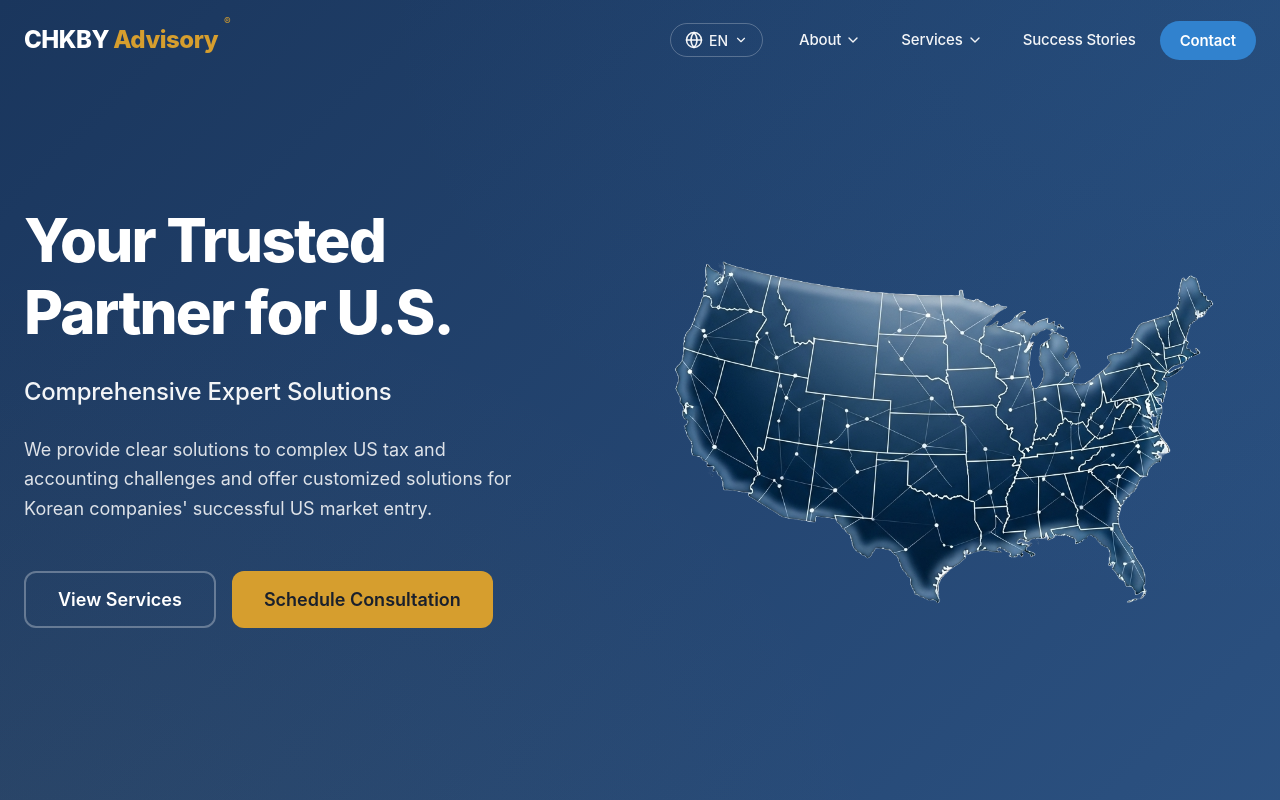
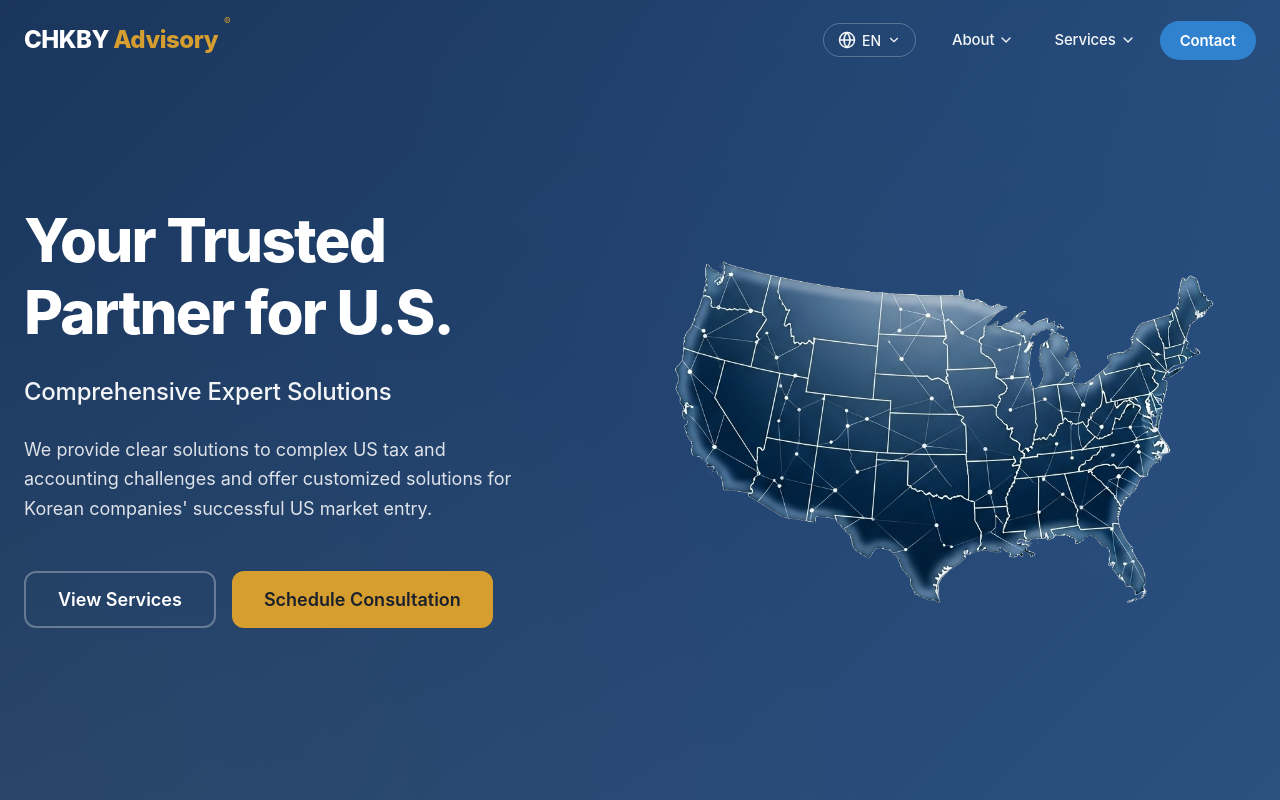
Before and after one commit to JunLee8108/cpa-association-website, a React (Vite) app: page / in a window 1280 px wide. Shown: the top 800 px of the page. Built offline with nearby package versions, Linux system fonts and the light colour scheme; a web font is replaced by a local one.

Commit message:
external link added

```diff
--- a/src/components/layout/Navbar/Navbar.css
+++ b/src/components/layout/Navbar/Navbar.css
@@ -156,7 +156,7 @@
   top: calc(100% + 10px);
   left: 50%;
   transform: translateX(-50%);
-  min-width: 200px;
+  min-width: 170px;
   background: white;
   border-radius: 12px;
   box-shadow: 0 10px 40px rgba(0, 0, 0, 0.12);
--- a/src/components/layout/Navbar/Navbar.jsx
+++ b/src/components/layout/Navbar/Navbar.jsx
@@ -106,18 +106,24 @@ const Navbar = () => {
       path: "/services",
       dropdown: [
         {
-          label: t("nav.dropdown.incorporation"),
-          href: "#incorporation",
+          label: t("nav.dropdown.serviceOverview"),
+          href: "/services",
           path: "",
         },
-        { label: t("nav.dropdown.tax"), href: "#audit", path: "" },
-        { label: t("nav.dropdown.accounting"), href: "#cfo", path: "" },
-        { label: t("nav.dropdown.consulting"), href: "#payroll", path: "" },
-        { label: t("nav.dropdown.hr"), href: "#hr", path: "" },
-        { label: t("nav.dropdown.it"), href: "#it", path: "" },
+        {
+          label: t("nav.dropdown.ADP"),
+          href: "https://online.adp.com/signin/v1/?APPID=RUN&productId=80e309c3-70c3-bae1-e053-3505430b5495",
+          target: "_blank",
+          rel: "noopener noreferrer",
+        },
+        {
+          label: t("nav.dropdown.Xero"),
+          href: "https://www.xero.com/us/login",
+          target: "_blank",
+          rel: "noopener noreferrer",
+        },
       ],
     },
-    { label: t("nav.cases"), href: "#cases", path: "" },
     { label: t("nav.contact"), href: "", isButton: true, path: "/contact" },
   ];
 
--- a/src/components/translations/en.json
+++ b/src/components/translations/en.json
@@ -17,17 +17,13 @@
   "nav": {
     "about": "About",
     "services": "Services",
-    "cases": "Success Stories",
     "contact": "Contact",
     "dropdown": {
       "team": "Our Team",
       "values": "Our Values",
-      "incorporation": "Business Formation",
-      "tax": "Tax Filing",
-      "accounting": "Accounting & Finance",
-      "consulting": "Business Consulting",
-      "hr": "HR & Payroll",
-      "it": "IT Solutions"
+      "serviceOverview": "Overview",
+      "ADP": "ADP Run",
+      "Xero": "Xero"
     }
   },
 
--- a/src/components/translations/ko.json
+++ b/src/components/translations/ko.json
@@ -17,17 +17,13 @@
   "nav": {
     "about": "회사소개",
     "services": "서비스",
-    "cases": "성공사례",
     "contact": "문의하기",
     "dropdown": {
       "team": "전문가 소개",
       "values": "우리의 가치",
-      "incorporation": "법인 설립",
-      "tax": "세무 신고",
-      "accounting": "회계 & 재무 관리",
-      "consulting": "비즈니스 컨설팅",
-      "hr": "HR 및 급여 관리",
-      "it": "IT 솔루션"
+      "serviceOverview": "서비스 개요",
+      "ADP": "ADP Run",
+      "Xero": "Xero"
     }
   },
 
```
